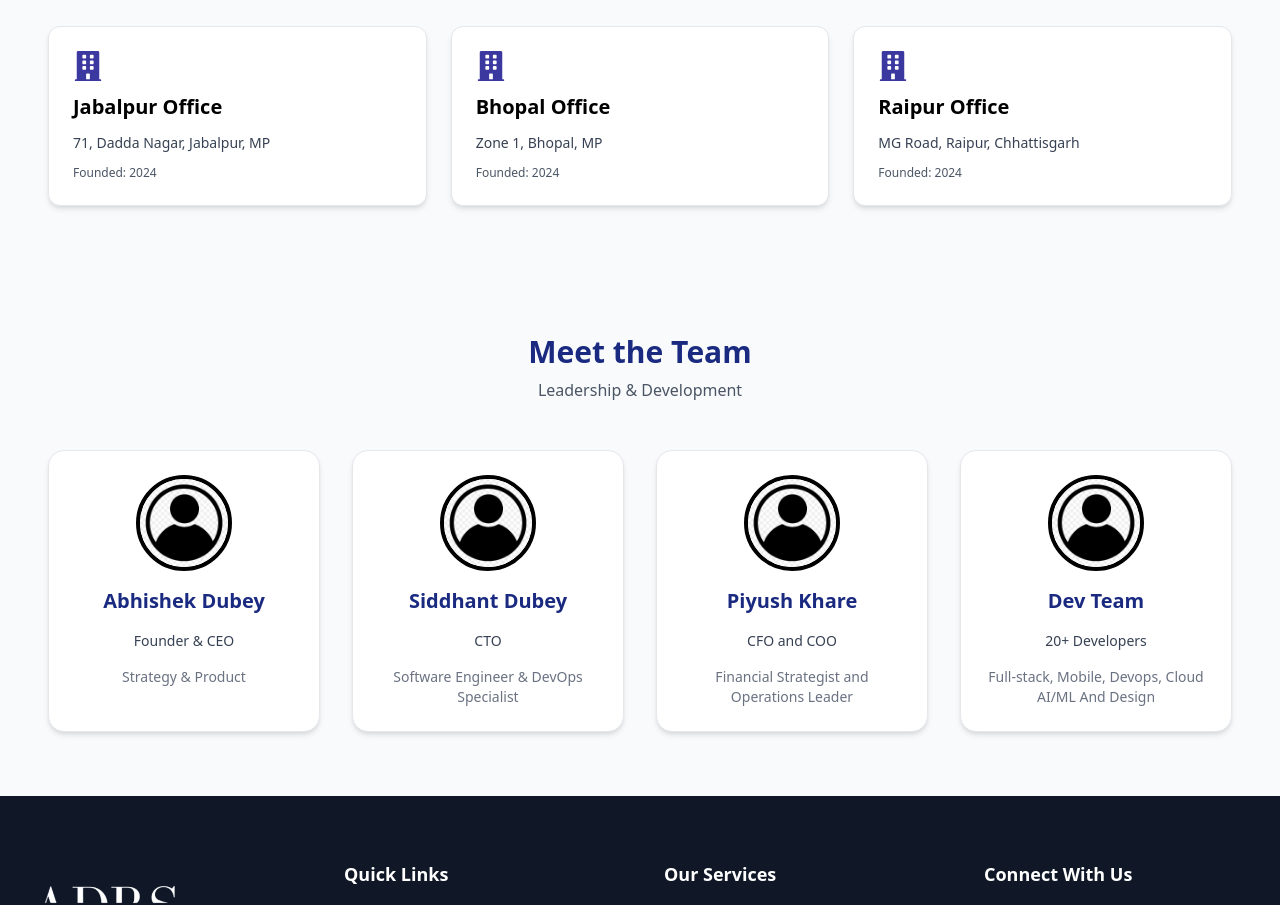
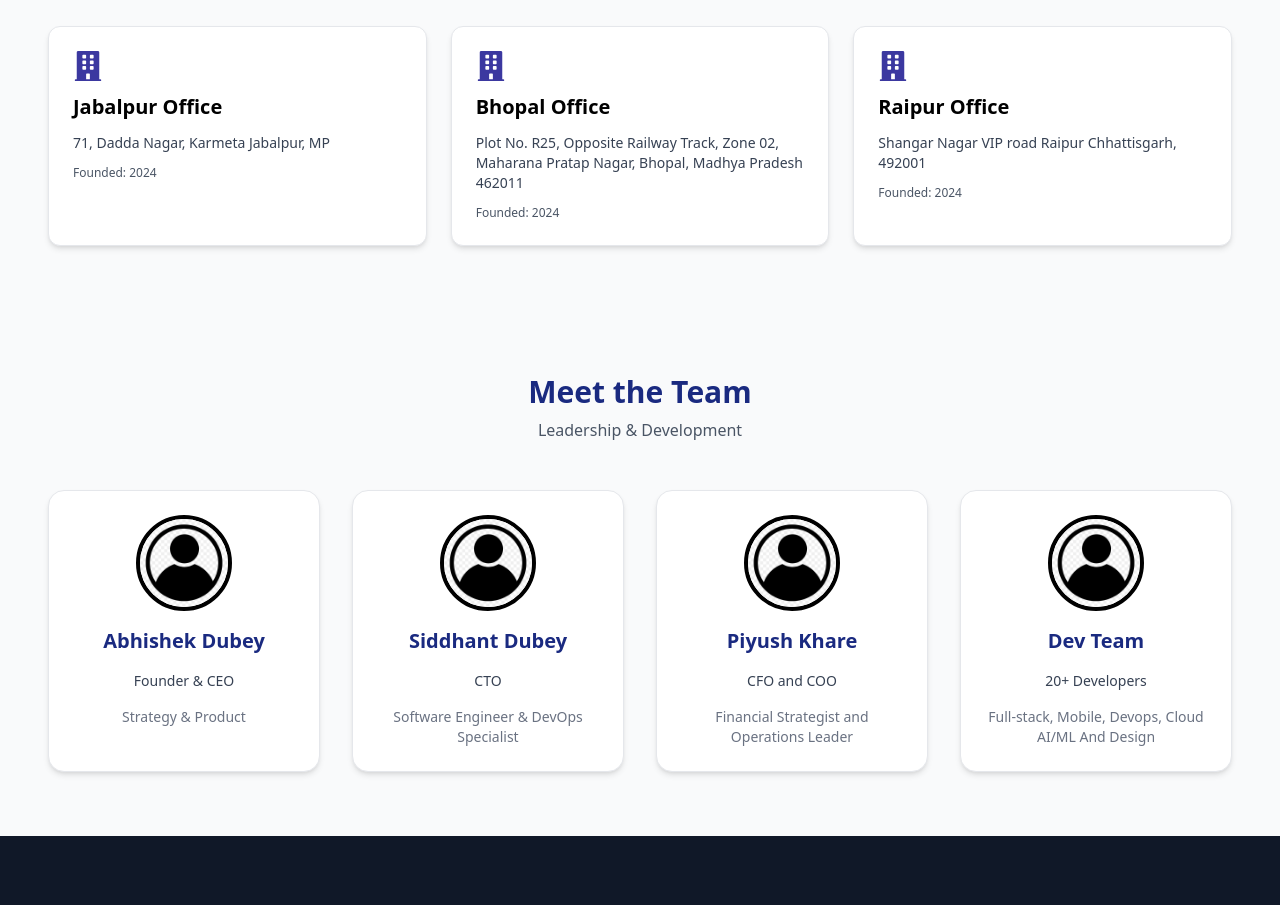
Before and after one commit to sapeksh123/ADRS-Techno-Portfolio, a React (Vite) app: page /about in a window 1280 px wide. Shown: the part 2200-3105 px from the top of the page. Built offline with nearby package versions, Linux system fonts and the light colour scheme.

Commit message:
refactor

```diff
--- a/src/pages/About.jsx
+++ b/src/pages/About.jsx
@@ -36,13 +36,13 @@ export default function About() {
   const offices = [
     {
       name: "Jabalpur",
-      address: "71, Dadda Nagar, Jabalpur, MP",
+      address: "71, Dadda Nagar, Karmeta Jabalpur, MP",
       founded: "2024",
     },
-    { name: "Bhopal", address: "Zone 1, Bhopal, MP", founded: "2024" },
+    { name: "Bhopal", address: "Plot No. R25, Opposite Railway Track, Zone 02, Maharana Pratap Nagar, Bhopal, Madhya Pradesh 462011", founded: "2024" },
     {
       name: "Raipur",
-      address: "MG Road, Raipur, Chhattisgarh",
+      address: "Shangar Nagar VIP road Raipur Chhattisgarh, 492001",
       founded: "2024",
     },
   ];
```
